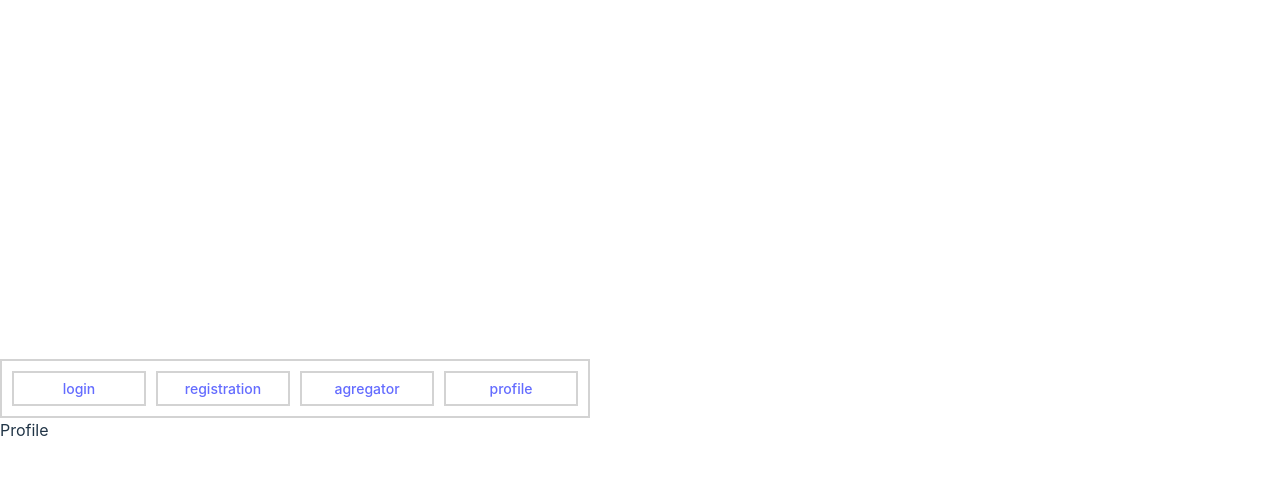
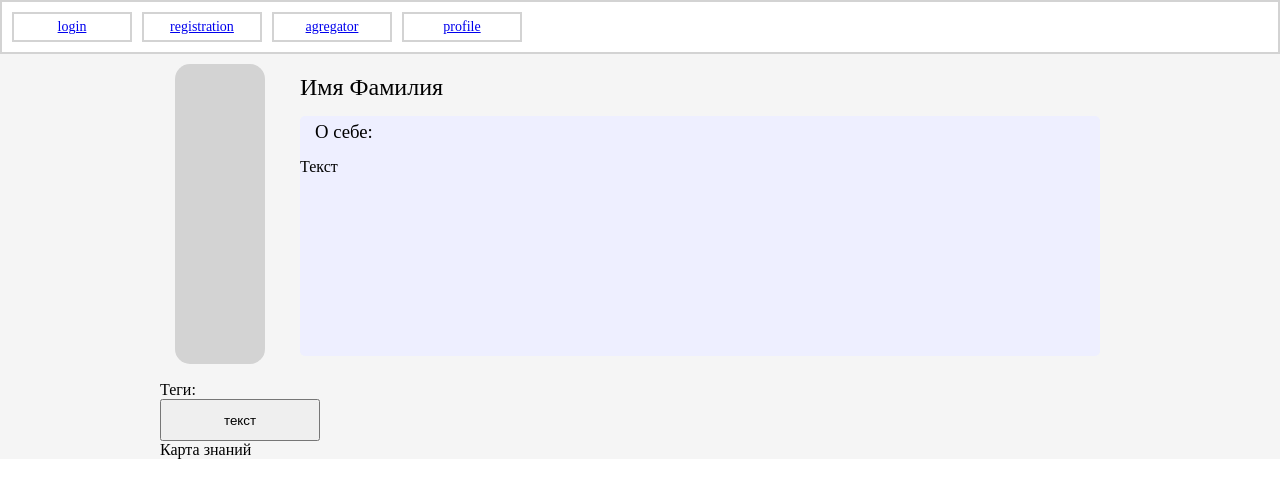
Before and after one commit to ArkhamX2/mind-map, a React (Vite) app in the folder Web/: page /profile in a window 1280 px wide. Shown: the top 498 px of the page. Built offline with nearby package versions, Linux system fonts and the light colour scheme.

Commit message:
prof css

```diff
--- a/Web/src/components/login.tsx
+++ b/Web/src/components/login.tsx
@@ -23,16 +23,16 @@ const Login: FC = () => {
                         navigate("/trains")
                 }).catch((err) => {
                         console.log("Server respondend with error: ", err);
-            switch (err.status)
-            {
+                        switch (err.status) {
                                 case 400:
-                setData({ ...data, password:""})
+                                        setData({ ...data, password: "" })
                                         setErrorText("Введена неверная почта/пароль")
                                         break
                         }
                 })
         }
         return (
+                <main>
                         <div className="container">
                                 <div className="header">
                                         <div className="text">Login</div>
@@ -60,6 +60,7 @@ const Login: FC = () => {
                                         <button onClick={() => login()} className="submit">Login</button>
                                 </div>
                         </div>
+                </main>
         )
 }
 
--- a/Web/src/components/profile.tsx
+++ b/Web/src/components/profile.tsx
@@ -4,14 +4,32 @@ import { Link, useNavigate } from 'react-router-dom'
 
 const Profile: FC = () => {
     return (
-        <div className="container">
-            <div className="header">
-                <div className="text">Profile</div>
+        <main style={{ backgroundColor: "#F5F5F5" }}>
+            <div style={{margin:'0 160px'}}>
+                <div className="profileinfo" style={{ width: "100%", height: '100%', display: "flex", flexDirection: 'row' }}>
+                    <div className="logo" style={{ width: '300px', height: '300px', backgroundColor: 'lightgray', borderRadius: '15px', margin:'10px 15px' }}>
+                    </div>
+                    <div className="descrcontainer" style={{margin:'10px'}}>
+                        <div className="name" style={{margin:'10px'}}><h2>Имя Фамилия</h2></div>
+                        <div className="descr" style={{margin:'15px 10px', backgroundColor:'#EEEFFF', width:'800px', height:"240px", borderRadius:'5px'}}>
+                            <div style={{margin:"10px", padding:'5px'}}><h3>О себе:</h3></div>
+                            Текст
+                        </div>
+                    </div>
+                </div>
+                <div className="tagscontainer">
+                    <div className="label">Теги:</div>
+                    <div className="taglist">
+                        <div>
+                        </div>
+                        <button style={{width:'160px', height:'42px'}}>текст</button>
+                    </div>
+                </div>
+                <div className="mapcontainer">
+                    <div className="label">Карта знаний</div>
+                </div>
             </div>
-            <div className="inputs">
-
-            </div>
-        </div>
+        </main>
     )
 }
 
--- a/Web/src/index.css
+++ b/Web/src/index.css
@@ -1,72 +1,25 @@
-:root {
-  font-family: Inter, system-ui, Avenir, Helvetica, Arial, sans-serif;
-  line-height: 1.5;
-  font-weight: 400;
-
-  color-scheme: light dark;
-  color: rgba(255, 255, 255, 0.87);
-  background-color: #242424;
-
-  font-synthesis: none;
-  text-rendering: optimizeLegibility;
-  -webkit-font-smoothing: antialiased;
-  -moz-osx-font-smoothing: grayscale;
+html {
+  box-sizing: border-box;
+  font-size: 16px;
+  margin: 0px;
+  padding: 0px;
 }
 
-a {
-  font-weight: 500;
-  color: #646cff;
-  text-decoration: inherit;
-}
-a:hover {
-  color: #535bf2;
+*, *:before, *:after {
+  box-sizing: inherit;
 }
 
-body {
+body, h1, h2, h3, h4, h5, h6, p, ol, ul {
   margin: 0;
-  display: flex;
-  place-items: center;
-  min-width: 320px;
-  min-height: 100vh;
+  padding: 0;
+  font-weight: normal;
 }
 
-h1 {
-  font-size: 3.2em;
-  line-height: 1.1;
+ol, ul {
+  list-style: none;
 }
 
-button {
-  border-radius: 8px;
-  border: 1px solid transparent;
-  padding: 0.6em 1.2em;
-  font-size: 1em;
-  font-weight: 500;
-  font-family: inherit;
-  background-color: #1a1a1a;
-  cursor: pointer;
-  transition: border-color 0.25s;
+img {
+  max-width: 100%;
+  height: auto;
 }
-button:hover {
-  border-color: #646cff;
-}
-button:focus,
-button:focus-visible {
-  outline: 4px auto -webkit-focus-ring-color;
-}
-
-@media (prefers-color-scheme: light) {
-  :root {
-    color: #213547;
-    background-color: #ffffff;
-  }
-  a:hover {
-    color: #747bff;
-  }
-  button {
-    background-color: #f9f9f9;
-  }
-}
-
-main{
-  background-color: #ffffff;
-}
```
Lines whose indentation alone changed are shown as unchanged.
